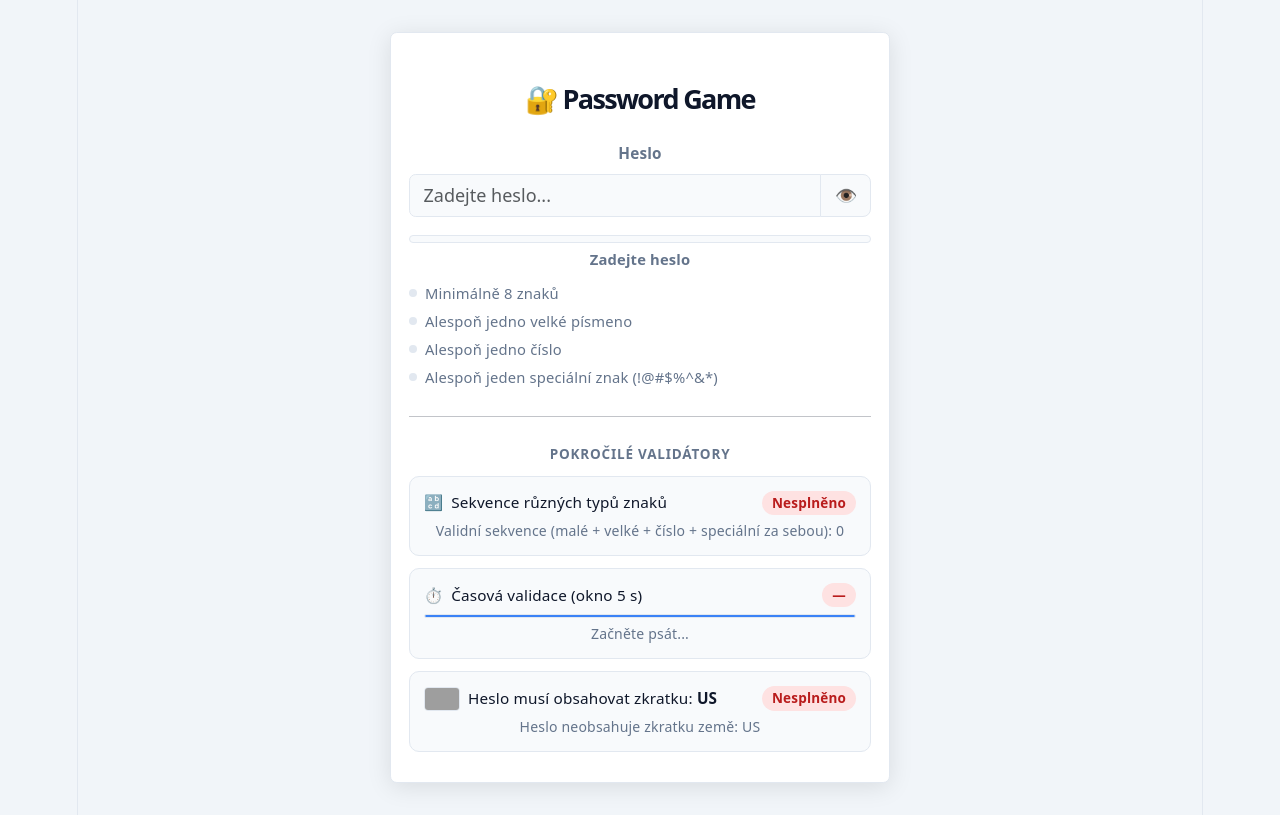
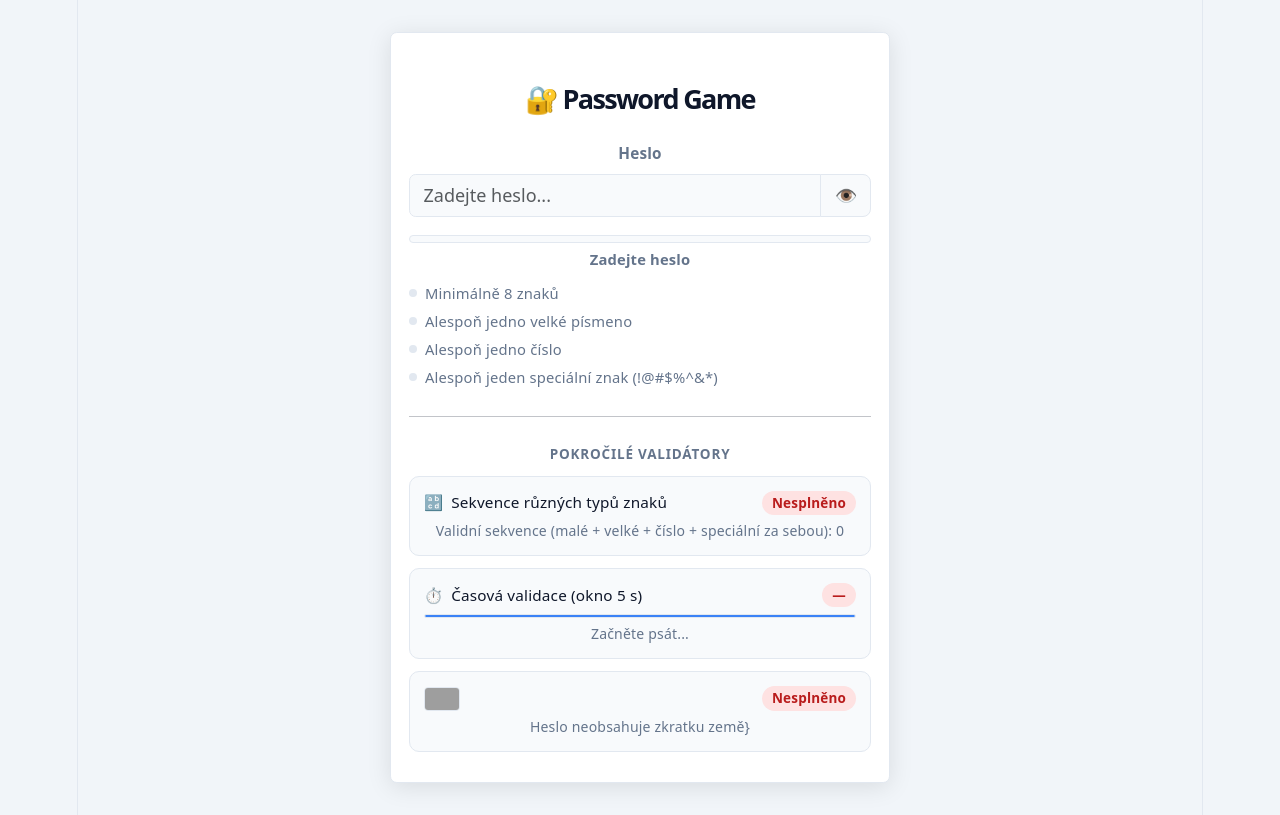
Before and after one commit to papucap/PasswordGame, a React (Vite) app: page / in a window 1280 px wide. Built offline with nearby package versions, Linux system fonts and the light colour scheme; grey boxes are pictures that could not be loaded.

Commit message:
edit deploy

```diff
--- a/src/components/Validators/CountryFlagValidator.tsx
+++ b/src/components/Validators/CountryFlagValidator.tsx
@@ -37,15 +37,14 @@ function CountryFlagValidator({ password }: Props) {
             onError={() => setImgError(true)}
           />
         )}
-        <span>Heslo musí obsahovat zkratku: <strong>{selectedCountry}</strong></span>
         <span className={isValid ? 'badge-ok' : 'badge-fail'}>
           {isValid ? 'Splněno' : 'Nesplněno'}
         </span>
       </div>
       <div className="validator-detail">
         {isValid
-          ? `✅ Zkratka ${selectedCountry} nalezena v hesle`
-          : `Heslo neobsahuje zkratku země: ${selectedCountry}`}
+          ? `✅ Zkratka nalezena v hesle`
+          : `Heslo neobsahuje zkratku země}`}
       </div>
     </div>
   )
```
